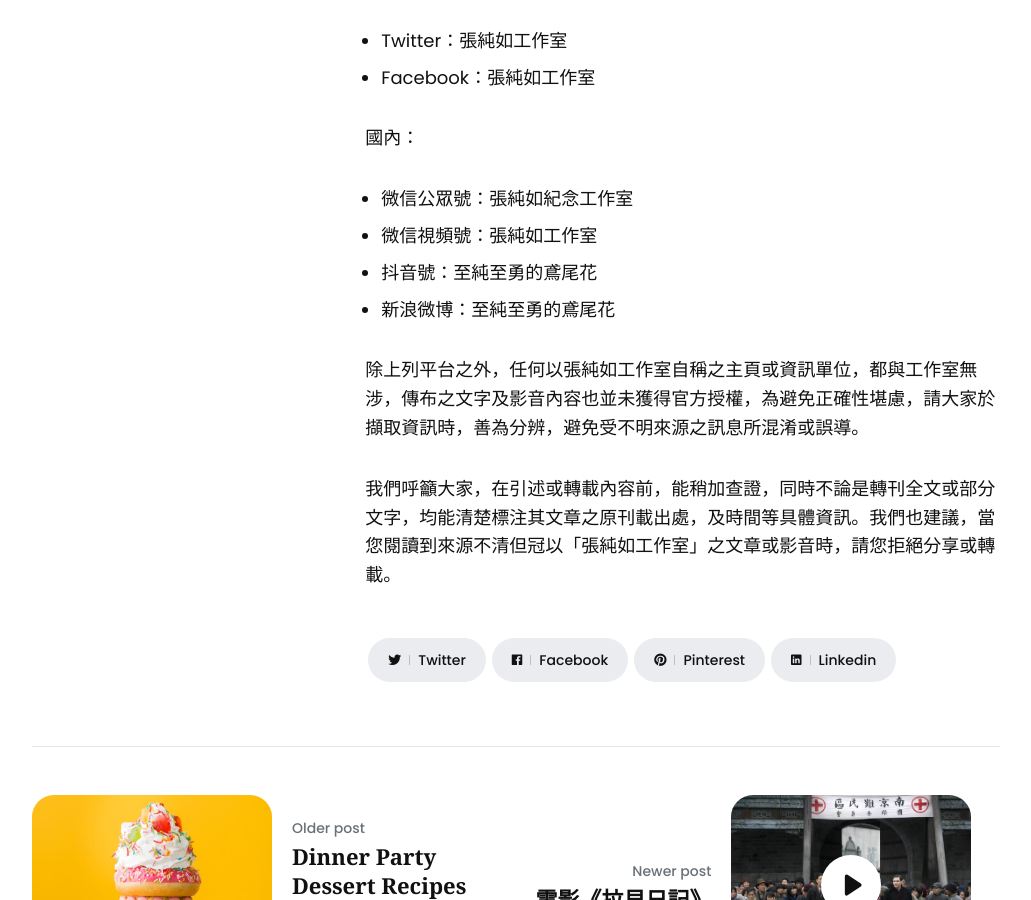
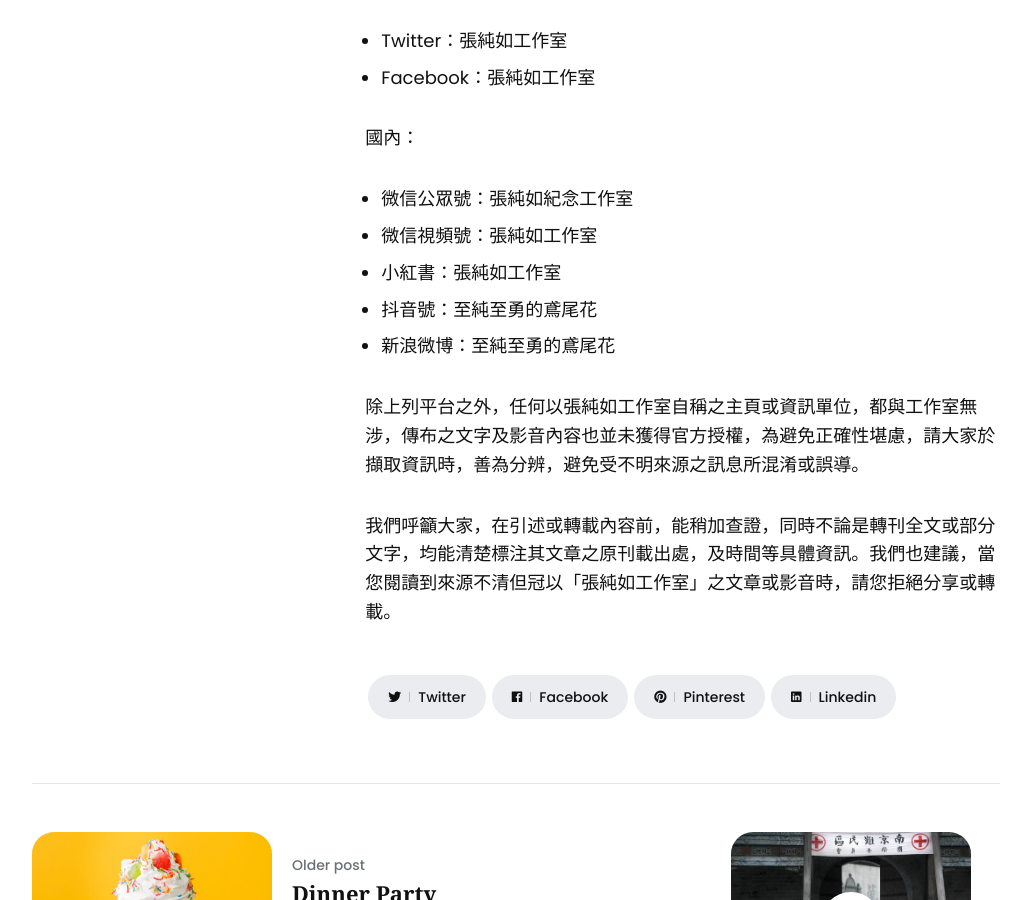
Before and after one commit to thatirischang/thatirischang.github.io, a Jekyll site: the page built from _posts/2022-08-12-content- reposting-guidelines.md, in a window 1280 px wide and 900 px high, scrolled down 1270 px. Shown: the whole window, without its empty margins (124-1155 px from the left). Built offline with Jekyll 4.4.1, drawn with Linux system fonts in a browser that asks for light colours.

Commit message:
Update 2022-08-12-content- reposting-guidelines.md

```diff
--- a/_posts/2022-08-12-content- reposting-guidelines.md
+++ b/_posts/2022-08-12-content- reposting-guidelines.md
@@ -20,6 +20,7 @@
 國內：
 * 微信公眾號：張純如紀念工作室
 * 微信視頻號：張純如工作室
+* 小紅書：張純如工作室
 * 抖音號：至純至勇的鳶尾花
 * 新浪微博：至純至勇的鳶尾花
 
```
